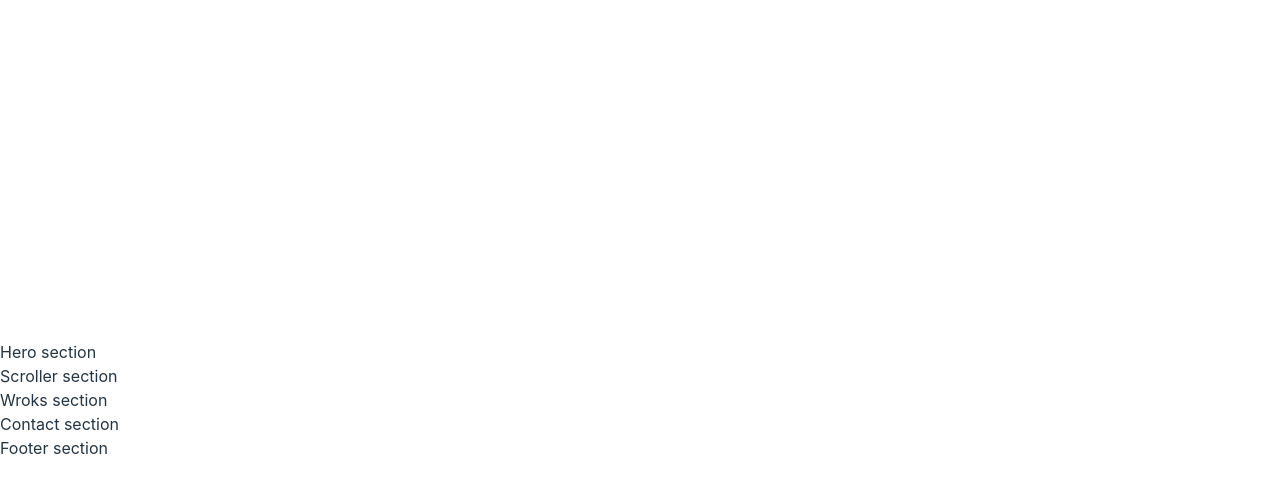
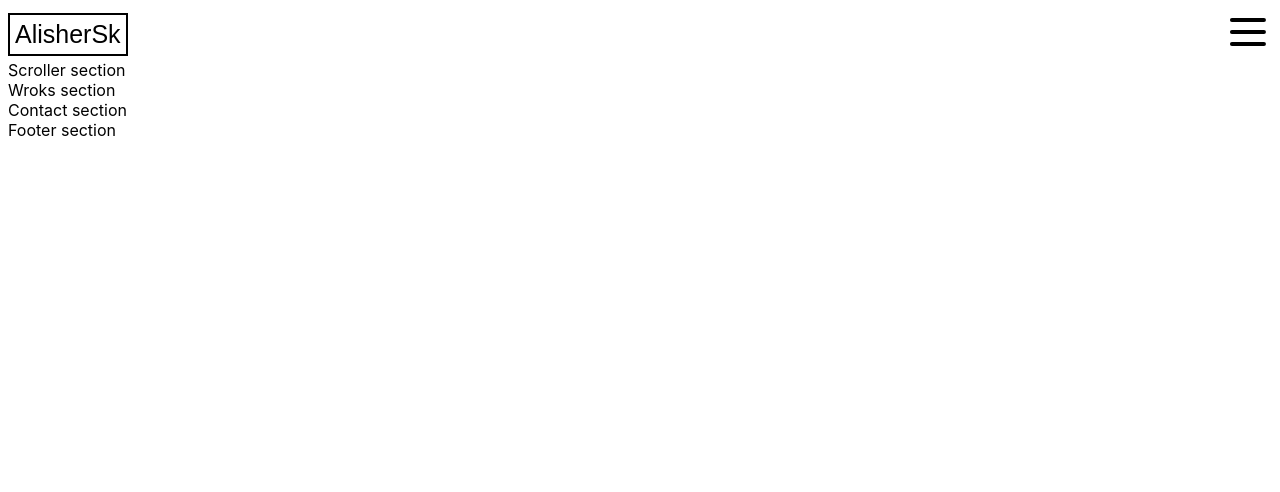
Before and after one commit to AlisherSrc/portfolio-website, a React (Vite) app: page / in a window 1280 px wide. Shown: the top 492 px of the page. Built offline with nearby package versions, Linux system fonts and the light colour scheme.

Commit message:
start navbar

```diff
--- a/package.json
+++ b/package.json
@@ -10,7 +10,8 @@
   },
   "dependencies": {
     "react": "^18.2.0",
-    "react-dom": "^18.2.0"
+    "react-dom": "^18.2.0",
+    "sass": "^1.62.0"
   },
   "devDependencies": {
     "@types/react": "^18.0.28",
--- /dev/null
+++ b/src/components/navbar/Navbar.tsx
@@ -0,0 +1,18 @@
+import React from "react";
+import './navbar.scss'
+import burger_menu from './../../assets/burger-menu.svg';
+
+const Navbar = () => {
+    return (
+        <div className="navbar">
+            <div className="navbar-icon">
+                <a>AlisherSk</a>
+            </div>
+            <div className="navbar-burger__menu">
+                <img src={burger_menu}  alt='menu'/>
+            </div>
+        </div>
+    )
+}
+
+export default Navbar;
--- /dev/null
+++ b/src/components/navbar/navbar.scss
@@ -0,0 +1,33 @@
+@import '../../styles/sass/variables.scss';
+
+.navbar{
+    display: flex;
+    justify-content: space-between;
+    // width: 50%;
+
+}
+
+.navbar-icon{
+    display: flex;
+    align-items: center;
+    justify-content: center;
+
+    border: 2px solid black;
+    padding: 5px;
+
+
+    align-self: center;
+
+
+    cursor: pointer;
+
+    a{
+        font-family: $navbar-font-family;
+        font-size: 25px;
+    }
+}
+
+
+.navbar-burger__menu{
+    cursor: pointer;
+}
--- a/src/containers/Hero-section/Hero-section.tsx
+++ b/src/containers/Hero-section/Hero-section.tsx
@@ -1,9 +1,11 @@
 import React from "react";
+import Navbar from '../../components/navbar/Navbar'
+
 
 const HeroSection = () => {
     return (
         <section>
-            Hero section
+            <Navbar />
         </section>
     )
 }
--- a/src/index.css
+++ b/src/index.css
@@ -1,69 +1,11 @@
 :root {
   font-family: Inter, system-ui, Avenir, Helvetica, Arial, sans-serif;
-  line-height: 1.5;
-  font-weight: 400;
 
-  color-scheme: light dark;
-  color: rgba(255, 255, 255, 0.87);
-  background-color: #242424;
+  /* Colors */
+  --white: rgba(255, 255, 255, 0.95);
+  --black: rgba(0, 0, 0, 0.5);
+  --links-color: #FF847C;
 
-  font-synthesis: none;
-  text-rendering: optimizeLegibility;
-  -webkit-font-smoothing: antialiased;
-  -moz-osx-font-smoothing: grayscale;
-  -webkit-text-size-adjust: 100%;
+
+
 }
-
-a {
-  font-weight: 500;
-  color: #646cff;
-  text-decoration: inherit;
-}
-a:hover {
-  color: #535bf2;
-}
-
-body {
-  margin: 0;
-  display: flex;
-  place-items: center;
-  min-width: 320px;
-  min-height: 100vh;
-}
-
-h1 {
-  font-size: 3.2em;
-  line-height: 1.1;
-}
-
-button {
-  border-radius: 8px;
-  border: 1px solid transparent;
-  padding: 0.6em 1.2em;
-  font-size: 1em;
-  font-weight: 500;
-  font-family: inherit;
-  background-color: #1a1a1a;
-  cursor: pointer;
-  transition: border-color 0.25s;
-}
-button:hover {
-  border-color: #646cff;
-}
-button:focus,
-button:focus-visible {
-  outline: 4px auto -webkit-focus-ring-color;
-}
-
-@media (prefers-color-scheme: light) {
-  :root {
-    color: #213547;
-    background-color: #ffffff;
-  }
-  a:hover {
-    color: #747bff;
-  }
-  button {
-    background-color: #f9f9f9;
-  }
-}
--- /dev/null
+++ b/src/styles/sass/variables.scss
@@ -0,0 +1,29 @@
+// Colors
+
+$white: rgba(255, 255, 255, 0.95);
+$black: rgba(0, 0, 0, 0.5);
+$links-color: #FF847C;
+// Fonts
+
+$font-family: Inter, system-ui, Avenir, Helvetica, Arial, sans-serif;
+$navbar-font-family: "Karla", Arial, sans-serif;
+// function variables
+
+@mixin gradient($color_1,$color_2){
+
+    /* ff 3.6+ */
+    background:-moz-radial-gradient(circle at 50% 50%, $color_1 0%, $color_2 100%);
+
+    /* safari 5.1+,chrome 10+ */
+    background:-webkit-radial-gradient(circle at 50% 50%, $color_1 0%, $color_2 100%);
+
+    /* opera 11.10+ */
+    background:-o-radial-gradient(circle at 50% 50%, $color_1 0%, $color_2 100%);
+
+    /* ie 10+ */
+    background:-ms-radial-gradient(circle at 50% 50%, $color_1 0%, $color_2 100%);
+
+    /* global 92%+ browsers support */
+    background:radial-gradient(circle at 50% 50%, $color_1 0%, $color_2 100%);
+
+}
```
Also changed, not shown: src/components/Navbar.tsx (deleted, +0 -9 lines), src/assets/burger-menu.svg (added), src/containers/Hero-section/hero-section.scss (added), src/styles/sass/hero-section.scss (deleted), 1 other file (tests, documents, lock files or other folders).
